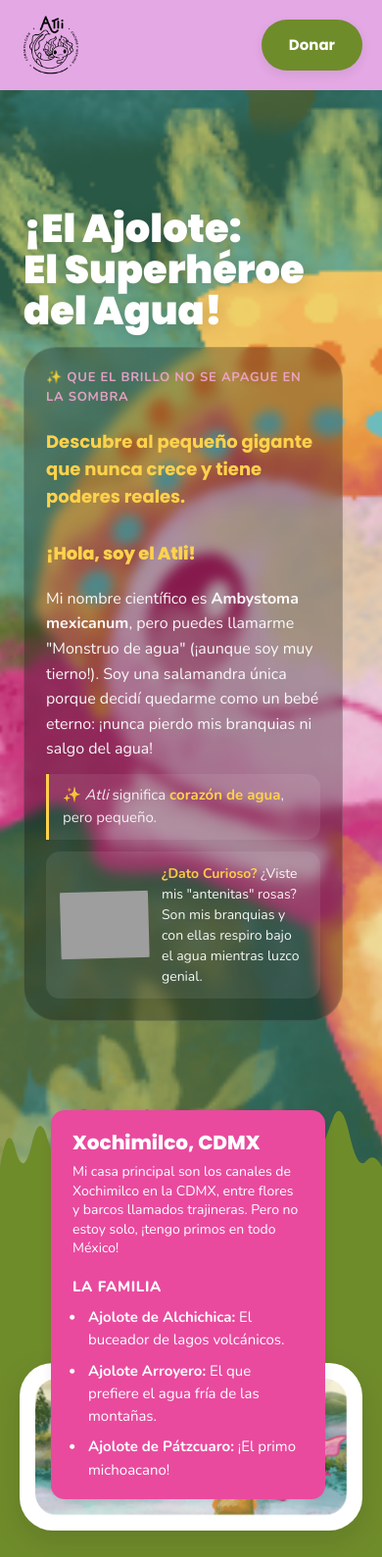
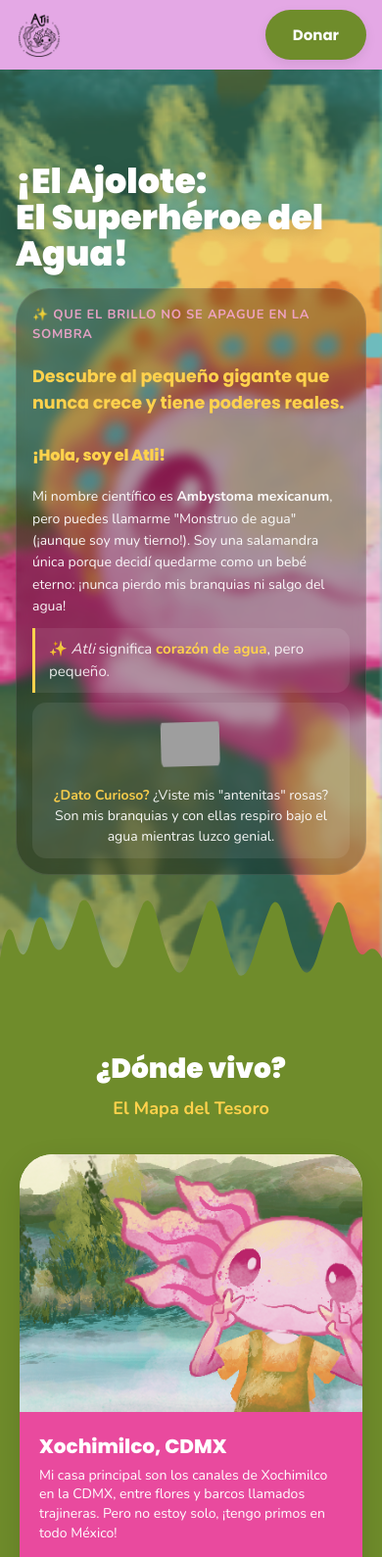
Before and after one commit to jordigarcia-ship-it/atli-ajolote, a plain HTML site: page index.html in a window 390 px wide. Shown: the top 1589 px of the page at 98% size. Drawn offline with nearby package versions, Linux system fonts and the light colour scheme; grey boxes are pictures that could not be loaded.

Commit message:
actualizacion

```diff
--- a/index.html
+++ b/index.html
@@ -314,14 +314,6 @@
     <!-- ===== FOOTER ===== -->
     <footer class="site-footer">
       <div class="container footer-inner">
-        <div class="footer-logos">
-          <!--  LOGOS ALIADOS -->
-          <div class="img-placeholder logo-small"></div>
-          <div class="img-placeholder logo-small"></div>
-          <div class="img-placeholder logo-small"></div>
-          <div class="img-placeholder logo-small"></div>
-          <div class="img-placeholder logo-small"></div>
-        </div>
         <p class="footer-text">© 2025 Proyecto Atli — Protegiendo al ajolote mexicano.</p>
       </div>
     </footer>
--- a/style.css
+++ b/style.css
@@ -67,7 +67,7 @@ img.img-proceso {
   display: block;
 }
 
-/* ---------- Placeholders de imágenes ---------- */
+/* ---------- Clases de imagen ---------- */
 .img-placeholder,
 .img-hero,
 .img-card,
@@ -76,35 +76,9 @@ img.img-proceso {
 .img-poder,
 .img-guardian,
 .img-proceso {
-  background-color: #e6e6e6;
-  background-image: repeating-linear-gradient(45deg, #d9d9d9 0 10px, #ececec 10px 20px);
-  border: 2px dashed #b8b8b8;
   border-radius: var(--radius-md);
   position: relative;
   overflow: hidden;
-}
-
-.img-placeholder::after,
-.img-card::after,
-.img-hero::after,
-.img-ajolote::after,
-.img-hogar::after,
-.img-poder::after,
-.img-guardian::after,
-.img-proceso::after {
-  content: "Imagen";
-  position: absolute;
-  inset: 0;
-  display: flex;
-  align-items: center;
-  justify-content: center;
-  font-family: 'Poppins', sans-serif;
-  font-size: 12px;
-  font-weight: 600;
-  letter-spacing: 0.08em;
-  text-transform: uppercase;
-  color: #7a7a7a;
-  pointer-events: none;
 }
 
 /* ---------- Buttons ---------- */
@@ -911,3 +885,75 @@ img.img-ajolote-emergencia {
   from { opacity: 0; transform: translateY(16px); }
   to   { opacity: 1; transform: translateY(0); }
 }
+
+/* ============ MÓVIL (max 760px) ============ */
+@media (max-width: 760px) {
+
+  /* Header */
+  .site-header { padding: 0; }
+  .header-inner { padding: 10px 16px; gap: 10px; }
+  .logo-img { width: 48px; height: 48px; }
+
+  /* Hero */
+  .hero { padding: 80px 0 100px; min-height: auto; }
+  .hero-content { padding: 16px; }
+  .hero-title { font-size: clamp(32px, 9vw, 52px); }
+  .hero-glass { padding: 16px; gap: 10px; }
+  .hero-sub { font-size: clamp(16px, 4.5vw, 22px); }
+  .hero-intro-title { font-size: clamp(16px, 4vw, 20px); }
+  .hero-desc { font-size: 14px; }
+  .hero-dato { flex-direction: column; text-align: center; }
+  .branquias-anim { width: 60px; height: 60px; }
+
+  /* Hogar — apila imagen arriba y nota abajo */
+  .hogar-card { padding: 0; overflow: hidden; }
+  .img-hogar { aspect-ratio: 4 / 3; border-radius: var(--radius-md) var(--radius-md) 0 0; }
+  .hogar-note {
+    position: static;
+    max-width: 100%;
+    border-radius: 0 0 var(--radius-md) var(--radius-md);
+    padding: 20px;
+    box-shadow: none;
+  }
+
+  /* Superpoderes */
+  .poderes { padding: 40px 0 100px; }
+  .poder-icon { font-size: 56px; }
+  .poder-card h3 { font-size: 18px; }
+
+  /* Emergencia */
+  .emergencia-inner { grid-template-columns: 1fr; }
+  .img-ajolote-emergencia { width: 100%; margin-left: 0; }
+
+  /* Guardianes */
+  .ayuda-box { grid-template-columns: 1fr; text-align: center; padding: 24px 20px; }
+  .img-ajolote-small { max-width: 180px; margin: 0 auto; }
+
+  /* Productos */
+  .proceso-card { flex: 0 0 calc(50% - 9px); }
+  .proceso-card h4 { font-size: 13px; }
+
+  /* CTA */
+  .cta-box { padding: 32px 20px; }
+  .cta-chips { flex-direction: column; align-items: center; }
+
+  /* Emergencia lista — bullet arriba cuando texto se parte */
+  .emergencia-list li { align-items: flex-start; }
+  .bullet { margin-top: 4px; flex-shrink: 0; }
+  .emergencia-list { font-size: 15px; }
+  .emergencia-intro { font-size: 15px; }
+
+  /* Datos rápidos */
+  .datos-rapidos { flex-direction: column; }
+  .dato-chip { width: 100%; }
+  .btn-sealand { margin: 0 auto; }
+
+  /* CTA */
+  .cta-title { font-size: clamp(24px, 7vw, 36px); }
+  .guardianes-grid { gap: 16px; }
+  .guardian-card { border-radius: var(--radius-md); }
+
+  /* Prod-layout (páginas de producto) */
+  .prod-layout { grid-template-columns: 1fr; }
+  .prod-info-panel { padding: 20px 16px; }
+}
```
Also changed, not shown: 2 other files.
